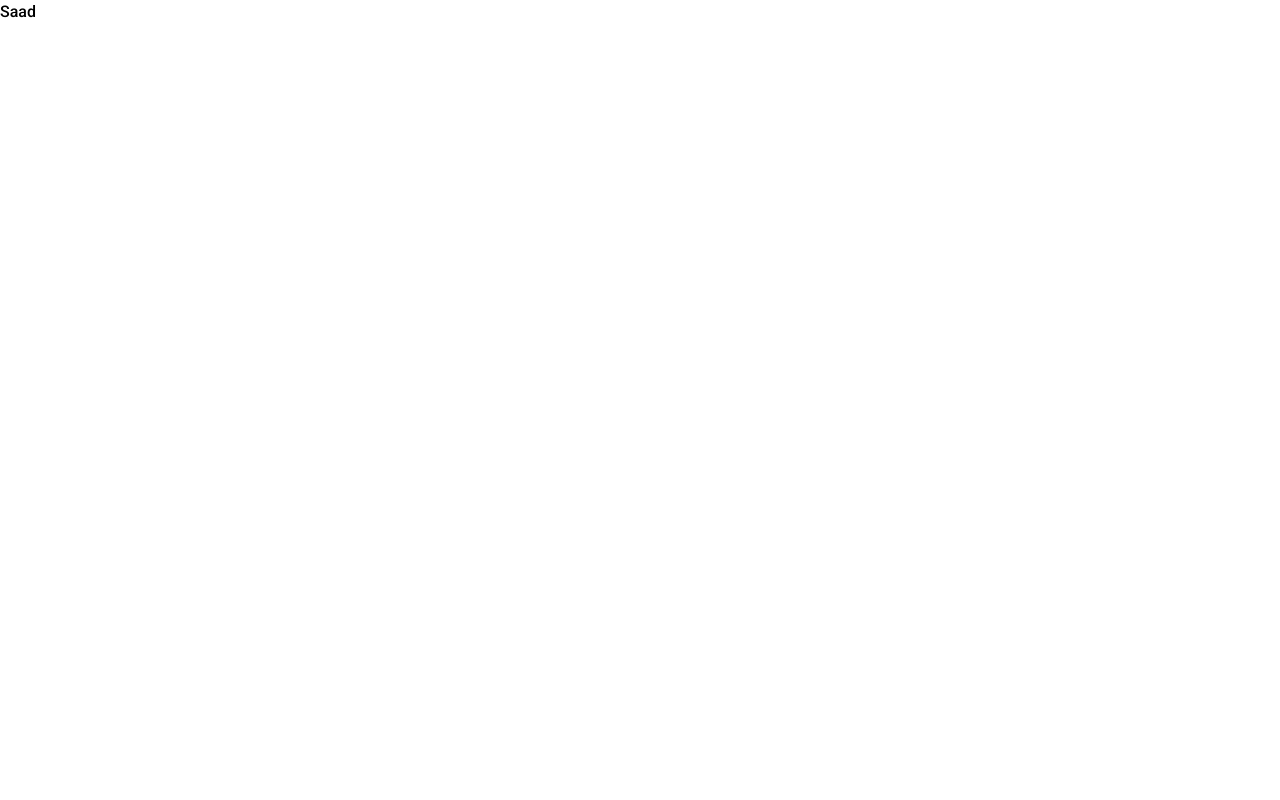
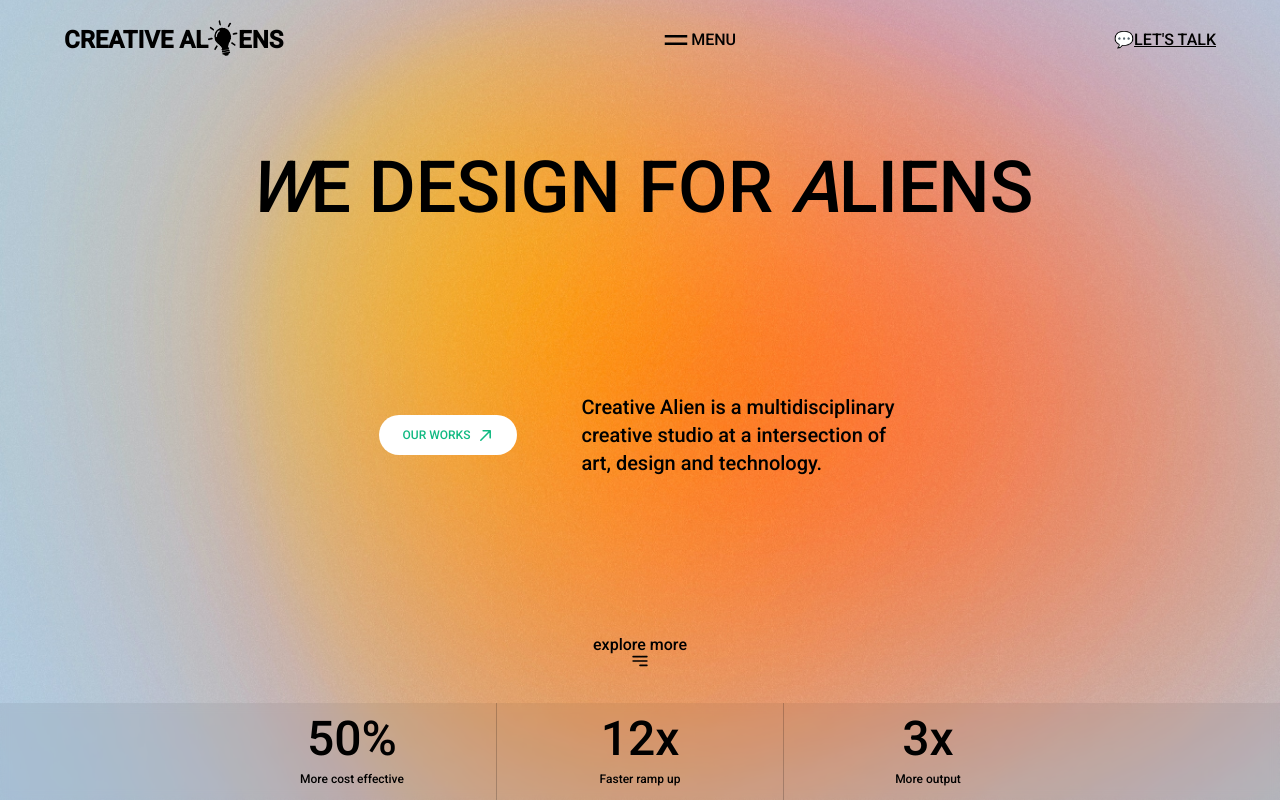
Before and after one commit to xaadrj/creative-aliens-frontend, a Next.js app: page / in a window 1280 px wide. Built offline with nearby package versions, Linux system fonts and the light colour scheme.

Commit message:
restructured the code

```diff
--- a/app/hero/page.js
+++ b/app/components/hero/index.js
@@ -1,10 +1,10 @@
 import Image from "next/image";
 
-export default function Home() {
+export default function Hero() {
   return (
-    <div className="relative pt-6">
-      <div className=" w-full relative z-10">
-        <div className="px-4 lg:px-16 xl:container">
+    <div className="relative lg:h-screen pt-6">
+      <div className="flex flex-col lg:h-full justify-between w-full relative z-10">
+        <div className="px-4 lg:px-16 xl:container lg:pb-10 h-full">
           <navbar className="flex  justify-between items-center">
             <h1 className="text-2xl font-bold uppercase flex">
               Creative Al{" "}
@@ -26,19 +26,20 @@ export default function Home() {
               />
               <span className="uppercase font-medium ">Menu</span>
             </div>
-            <div className="flex">
-              💬{" "}
+            <div className="hidden md:flex">
+              💬
               <a href="" className="uppercase font-medium underline">
-                Let's talk
+                Let&apos;s talk
               </a>
             </div>
           </navbar>
+          <div className="h-full justify-between flex flex-col">
           <div className="w-full flex items-center justify-center pt-24 ">
-            <h1 className="text-center uppercase font-medium text-7xl">
+            <h1 className="text-center uppercase font-medium text-5xl lg:text-7xl">
               <i>W</i>e design for <i>a</i>liens
             </h1>
           </div>
-          <div className="flex pt-8 space-x-16 justify-center items-center">
+          <div className="flex pt-8 gap-6 lg:gap-16 flex-col-reverse lg:flex-row justify-center items-center">
             <div>
               <button className="rounded-full hover:-translate-y-1 duration-150 ease-in-out text-emerald-500 text-xs bg-white text-center flex items-center justify-center space-x-2 font-medium uppercase py-3 px-6">
                 <span> Our works </span>
@@ -50,13 +51,13 @@ export default function Home() {
                 />
               </button>
             </div>
-            <div className="text-left text-xl leading-7 ">
-              Creative Alien is a multidisciplinary <br />
-              creative studio at a intersection of art, <br />
+            <div className="text-center md:w-4/6 lg:text-left lg:w-80 text-xl leading-7 ">
+              Creative Alien is a multidisciplinary
+              creative studio at a intersection of art,
               design and technology.
             </div>
           </div>
-          <div className="flex my-12 w-full items-center  justify-center flex-col">
+          <div className="flex my-6 w-full items-center  justify-center flex-col">
             <span className="leading-3">explore more</span>
             <Image
               width={20}
@@ -65,18 +66,19 @@ export default function Home() {
               alt="menu-icon"
             />
           </div>
+          </div>
         </div>
-        <div className="flex px-16 h-28 bg-black bg-opacity-5 backdrop-blur-sm  w-full items-center justify-center">
-          <div className="w-72  items-center justify-center  h-full flex flex-col ">
-            <h1 className="text-5xl font-normal">50%</h1>
+        <div className="flex px-4 md:px-16 h-28 bg-black bg-opacity-5 backdrop-blur-sm  w-full items-center justify-center">
+          <div className="w-full md:w-72  items-center justify-center  h-full flex flex-col ">
+            <h1 className="text-3xl md:text-5xl font-normal">50%</h1>
             <span className="mt-2 text-xs">More cost effective</span>
           </div>
-          <div className="w-72 border-r border-l border-black border-opacity-20 items-center justify-center  h-full flex flex-col ">
-            <h1 className="text-5xl font-normal">12x</h1>
+          <div className="w-full md:w-72 border-r border-l border-black border-opacity-20 items-center justify-center  h-full flex flex-col ">
+            <h1 className="text-3xl md:text-5xl font-normal">12x</h1>
             <span className="mt-2 text-xs">Faster ramp up</span>
           </div>
-          <div className="w-72 items-center justify-center  h-full flex flex-col ">
-            <h1 className="text-5xl font-normal">3x</h1>
+          <div className="w-full md:w-72 items-center justify-center  h-full flex flex-col ">
+            <h1 className="text-3xl md:text-5xl font-normal">3x</h1>
             <span className="mt-2 text-xs">More output</span>
           </div>
         </div>
--- a/app/page.js
+++ b/app/page.js
@@ -1,8 +1,8 @@
-
+import Hero from './components/hero'
 export default function Home() {
   return (
     <main className="">
-      <h1>Saad</h1>
+      <Hero/>
     </main>
   )
 }
```
